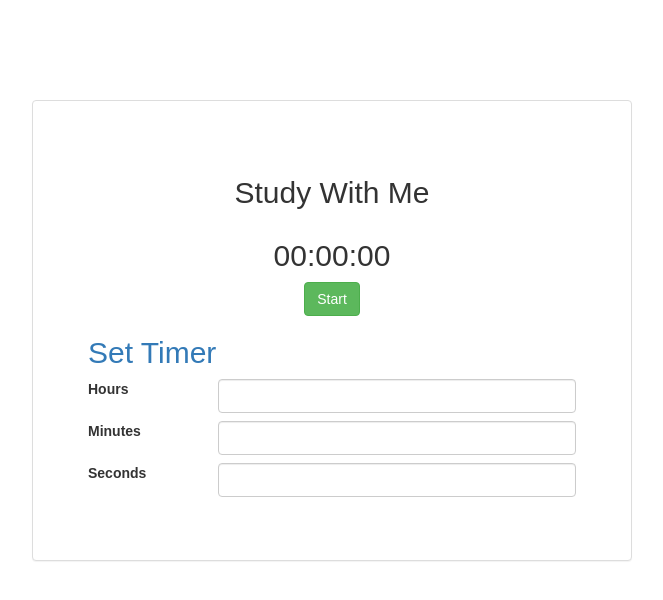
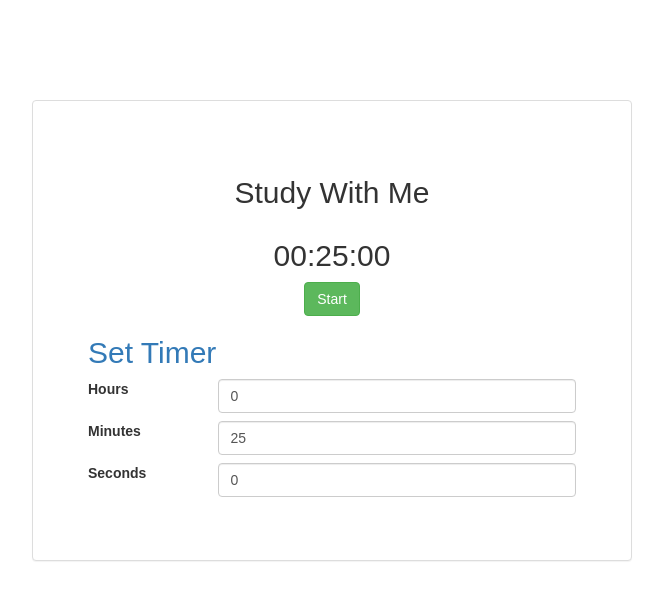
Before and after one commit to jonnyk20/swm-old, a React (Create React App) app: page / in a window 1280 px wide. Shown: the top 600 px of the page, without its empty margins (308-971 px from the left). Built offline with nearby package versions, Linux system fonts and the light colour scheme.

Commit message:
timer config functional

```diff
--- a/package.json
+++ b/package.json
@@ -5,6 +5,7 @@
   "dependencies": {
     "bootstrap": "^3.3.7",
     "jquery": "^3.2.1",
+    "moment": "^2.18.1",
     "react": "^15.6.1",
     "react-dom": "^15.6.1",
     "react-scripts": "1.0.13"
--- a/src/Timer/components/Timer.jsx
+++ b/src/Timer/components/Timer.jsx
@@ -1,17 +1,42 @@
-import React from 'react';
+import React, {Component} from 'react';
+import moment from 'moment';
 import TimerHeader from '../../TimerHeader/components/TimerHeader';
 import TimerDisplay from '../../TimerDisplay/components/TimerDisplay';
 import TimerButton from '../../TimerButton/components/TimerButton';
 import TimerConfig from '../../TimerConfig/components/TimerConfig';
 
-const Timer = () => (
-  <div className='container-fluid'>
-    <TimerHeader />
-    <TimerDisplay />
-    <TimerButton />
-    <TimerConfig />
+class Timer extends Component {
+  constructor() {
+    super();
 
-  </div>
-);
+    this.state = {
+      currentTime: moment.duration(25, 'minutes'),
+      baseTime: moment.duration(25, 'minutes'),
+    };
+    this.setBaseTime = this.setBaseTime.bind(this);
+  }
+
+  setBaseTime(newBaseTime){
+    this.setState({
+      baseTime: newBaseTime,
+      currentTime: newBaseTime,
+    });
+  }
+
+  render()
+  {
+    return (
+      <div className='container-fluid'>
+        <TimerHeader />
+        <TimerDisplay currentTime={this.state.currentTime}/>
+        <TimerButton />
+        <TimerConfig
+          baseTime={this.state.baseTime}
+          setBaseTime={this.setBaseTime}
+        />
+      </div>
+    );
+  }
+}
 
 export default Timer;
--- a/src/TimerConfig/components/TimerConfig.jsx
+++ b/src/TimerConfig/components/TimerConfig.jsx
@@ -1,6 +1,24 @@
-import React from 'react';
+import React, {Component} from 'react';
 
-const TimerConfig = () => (
+
+class TimerConfig extends Component {
+  constructor(){
+    super();
+
+    this.handleChange = this.handleChange.bind(this);
+  }
+  handleChange(ev){
+    const newBaseTime = this.props.baseTime;
+
+    if (ev.target.id === 'hours') newBaseTime.subtract(newBaseTime.get('hours'), 'hours').add(parseInt(ev.target.value, 10), 'hours');
+    if (ev.target.id === 'minutes') newBaseTime.subtract(newBaseTime.get('minutes'), 'minutes').add(parseInt(ev.target.value, 10), 'minutes');
+    if (ev.target.id === 'seconds') newBaseTime.subtract(newBaseTime.get('seconds'), 'seconds').add(parseInt(ev.target.value, 10), 'seconds');
+
+    this.props.setBaseTime(newBaseTime);
+  }
+
+  render() {
+    return (
       <div className='row'>
         <h2 className='text-primary'>Set Timer</h2>
 
@@ -10,7 +28,13 @@
               <label htmlFor='hours'>Hours</label>
             </div>
             <div className='col-sm-9'>
-          <input id='hours' className='form-control' type='number'/>
+              <input
+              id='hours'
+              className='form-control'
+              type='number'
+              defaultValue={this.props.baseTime.get('hours')}
+              onChange={this.handleChange}
+              />
             </div>
           </div>
         </div>
@@ -21,7 +45,13 @@
               <label htmlFor='minutes'>Minutes</label>
             </div>
             <div className='col-sm-9'>
-          <input id='minutes' className='form-control' type='number'/>
+              <input
+                id='minutes'
+                className='form-control'
+                type='number'
+                defaultValue={this.props.baseTime.get('minutes')}
+                onChange={this.handleChange}
+              />
             </div>
           </div>
         </div>
@@ -32,12 +62,20 @@
               <label htmlFor='seconds'>Seconds</label>
             </div>
             <div className='col-sm-9'>
-          <input id='seconds' className='form-control' type='number'/>
+              <input
+                id='seconds'
+                className='form-control'
+                type='number'
+                defaultValue={this.props.baseTime.get('seconds')}
+                onChange={this.handleChange}
+              />
             </div>
           </div>
         </div>
 
       </div>
     );
+  }
+}
 
 export default TimerConfig;
--- a/src/TimerDisplay/components/TimerDisplay.jsx
+++ b/src/TimerDisplay/components/TimerDisplay.jsx
@@ -1,8 +1,16 @@
 import React from 'react';
 
-const TimerDisplay = () => (
+const leftPad = (val) => {
+  if (val < 10) return `0${val}`;
+
+  return `${val}`;
+};
+
+const TimerDisplay = (props) => (
   <div className='row'>
-    <h2 className='text-center'>00:00:00</h2>
+    <h2 className='text-center'>
+      {`${leftPad(props.currentTime.get('hours'))}:${leftPad(props.currentTime.get('minutes'))}:${leftPad(props.currentTime.get('seconds'))}`}
+    </h2>
   </div>
 );
 
```
Also changed, not shown: 1 other file (tests, documents, lock files or other folders). Lines whose indentation alone changed are shown as unchanged.
